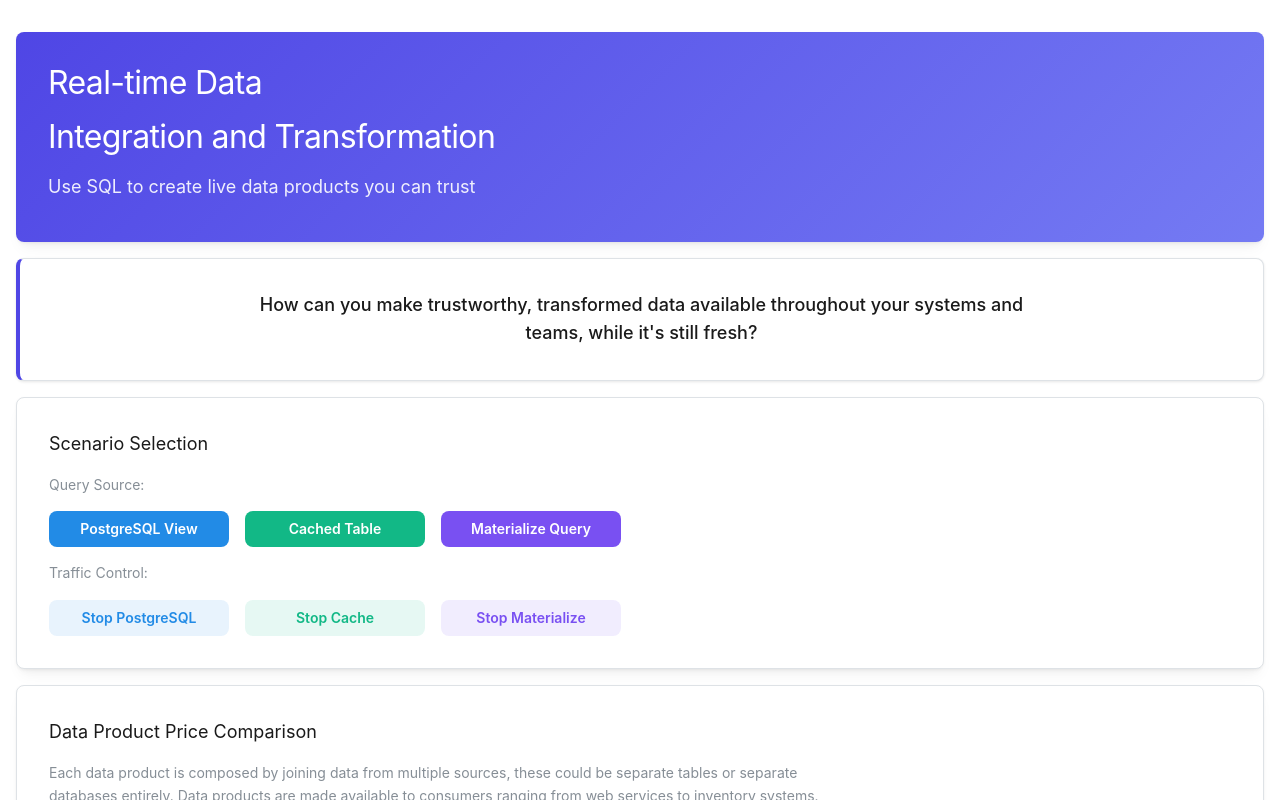
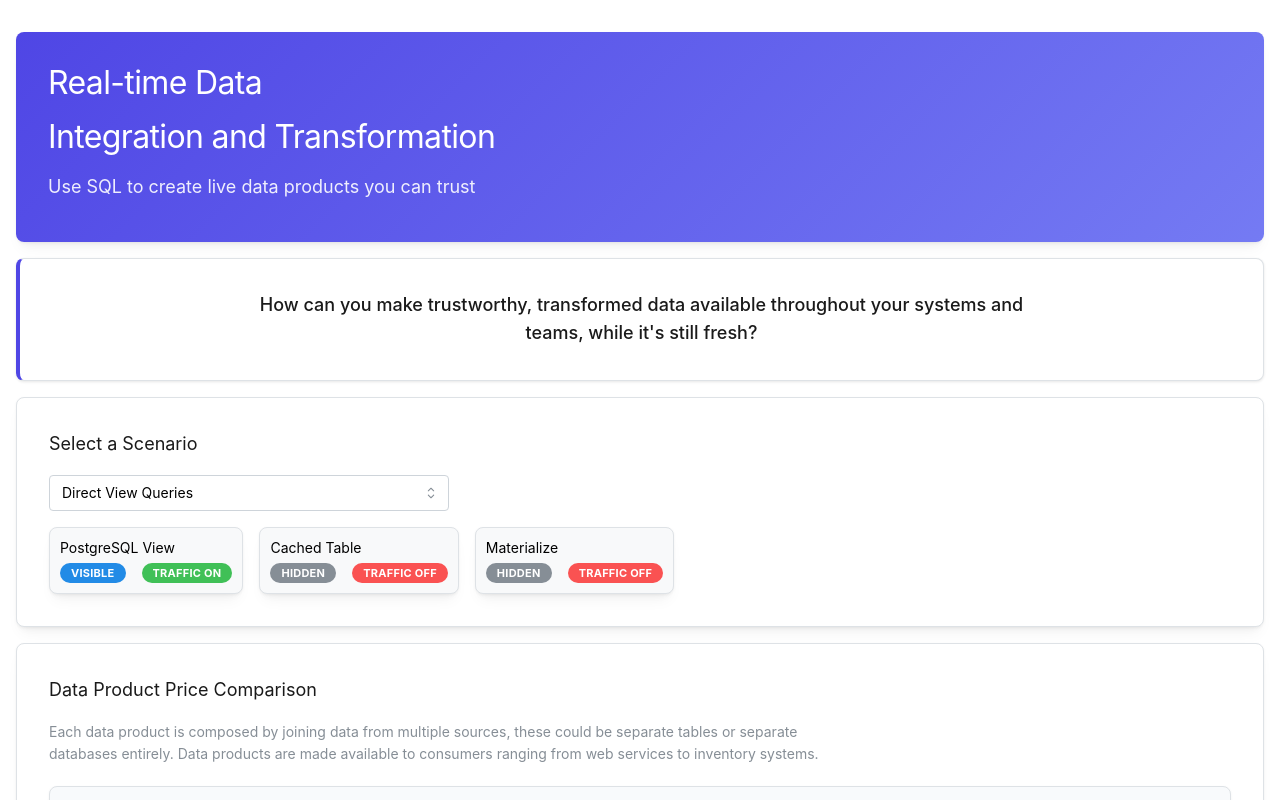
Before and after one commit to nstewart/freshmart-evolution, a React (Vite) app in the folder frontend/: page / in a window 1280 px wide. Shown: the top 800 px of the page. Built offline with nearby package versions, Linux system fonts and the light colour scheme; no server answers.

Commit message:
moved this to a scenario selector ux

```diff
--- a/frontend/src/App.jsx
+++ b/frontend/src/App.jsx
@@ -1,6 +1,6 @@
 import React, { useState, useEffect, useRef } from 'react';
 import axios from 'axios';
-import { MantineProvider, Container, TextInput, Button, Paper, Text, Group, Stack, Badge, LoadingOverlay, Slider, Image, Accordion, Grid } from '@mantine/core';
+import { MantineProvider, Container, TextInput, Button, Paper, Text, Group, Stack, Badge, LoadingOverlay, Slider, Image, Accordion, Grid, Divider, Select } from '@mantine/core';
 import { LineChart, Line, XAxis, YAxis, CartesianGrid, Tooltip, Legend, ResponsiveContainer } from 'recharts';
 import ContainersCPUChart from './components/ContainersCPUChart.jsx';
 
@@ -189,18 +189,19 @@ function App() {
   });
   const [scenarios, setScenarios] = useState({
     postgres: true,
-    materializeView: true,
-    materialize: true
+    materializeView: false,
+    materialize: false
   });
   const [trafficEnabled, setTrafficEnabled] = useState({
     postgres: true,
-    materializeView: true,
-    materialize: true
+    materializeView: false,
+    materialize: false
   });
   const productId = '1';
   const [isFetching, setIsFetching] = useState(false);
   const currentMetric = metrics[metrics.length - 1] || {};
   const lagStatus = getLagStatus(currentMetric.materialize_freshness);
+  const [currentScenario, setCurrentScenario] = useState('direct'); // Options: direct, batch, materialize, cqrs
 
   // Add refs for previous prices
   const prevPrices = useRef({
@@ -225,6 +226,61 @@ function App() {
       ...prev,
       [scenario]: !prev[scenario]
     }));
+  };
+
+  const handleScenarioChange = async (scenario) => {
+    setCurrentScenario(scenario);
+
+    // Configure scenarios and traffic based on selection
+    switch (scenario) {
+      case 'direct':
+        // Direct View Queries
+        setScenarios({
+          postgres: true,
+          materializeView: false,
+          materialize: false
+        });
+        if (!trafficEnabled.postgres) await handleTrafficToggle('postgres');
+        if (trafficEnabled.materializeView) await handleTrafficToggle('materializeView');
+        if (trafficEnabled.materialize) await handleTrafficToggle('materialize');
+        break;
+
+      case 'batch':
+        // Offload with Batch Computation
+        setScenarios({
+          postgres: true,
+          materializeView: true,
+          materialize: false
+        });
+        if (!trafficEnabled.postgres) await handleTrafficToggle('postgres');
+        if (!trafficEnabled.materializeView) await handleTrafficToggle('materializeView');
+        if (trafficEnabled.materialize) await handleTrafficToggle('materialize');
+        break;
+
+      case 'materialize':
+        // Add Materialize
+        setScenarios({
+          postgres: true,
+          materializeView: true,
+          materialize: true
+        });
+        if (!trafficEnabled.postgres) await handleTrafficToggle('postgres');
+        if (!trafficEnabled.materializeView) await handleTrafficToggle('materializeView');
+        if (!trafficEnabled.materialize) await handleTrafficToggle('materialize');
+        break;
+
+      case 'cqrs':
+        // Full Query Offload (CQRS)
+        setScenarios({
+          postgres: false,
+          materializeView: false,
+          materialize: true
+        });
+        if (trafficEnabled.postgres) await handleTrafficToggle('postgres');
+        if (trafficEnabled.materializeView) await handleTrafficToggle('materializeView');
+        if (!trafficEnabled.materialize) await handleTrafficToggle('materialize');
+        break;
+    }
   };
 
   useEffect(() => {
@@ -619,74 +675,55 @@ function App() {
             </Group>
           </Paper>
 
-          <Paper p="xl" className="hover-card">
-            <Text size="lg" weight={600} mb="md" style={{ color: '#1a1a1a' }}>Scenario Selection</Text>
-            <Stack spacing="xl">
-              <Stack spacing="xs">
-                <Text size="sm" weight={500} color="dimmed">Query Source:</Text>
-                <Group position="left" spacing="md">
-                  <Button
-                    onClick={() => toggleScenario('postgres')}
-                    variant={scenarios.postgres ? "filled" : "light"}
-                    color="blue"
-                    className="button-pulse"
-                    style={{ width: '180px' }}
-                  >
-                    PostgreSQL View
-                  </Button>
-                  <Button
-                    onClick={() => toggleScenario('materializeView')}
-                    variant={scenarios.materializeView ? "filled" : "light"}
-                    color="teal"
-                    className="button-pulse"
-                    style={{ width: '180px' }}
-                  >
-                    Cached Table
-                  </Button>
-                  <Button
-                    onClick={() => toggleScenario('materialize')}
-                    variant={scenarios.materialize ? "filled" : "light"}
-                    color="violet"
-                    className="button-pulse"
-                    style={{ width: '180px' }}
-                  >
-                    Materialize Query
-                  </Button>
-                </Group>
-              </Stack>
-
-              <Stack spacing="xs">
-                <Text size="sm" weight={500} color="dimmed">Traffic Control:</Text>
-                <Group position="left" spacing="md">
-                  <Button
-                    onClick={() => handleTrafficToggle('postgres')}
-                    variant={trafficEnabled.postgres ? "light" : "subtle"}
-                    color={trafficEnabled.postgres ? "blue" : "gray"}
-                    className="button-pulse"
-                    style={{ width: '180px' }}
-                  >
-                    {trafficEnabled.postgres ? "Stop PostgreSQL" : "Start PostgreSQL"}
-                  </Button>
-                  <Button
-                    onClick={() => handleTrafficToggle('materializeView')}
-                    variant={trafficEnabled.materializeView ? "light" : "subtle"}
-                    color={trafficEnabled.materializeView ? "teal" : "gray"}
-                    className="button-pulse"
-                    style={{ width: '180px' }}
-                  >
-                    {trafficEnabled.materializeView ? "Stop Cache" : "Start Cache"}
-                  </Button>
-                  <Button
-                    onClick={() => handleTrafficToggle('materialize')}
-                    variant={trafficEnabled.materialize ? "light" : "subtle"}
-                    color={trafficEnabled.materialize ? "violet" : "gray"}
-                    className="button-pulse"
-                    style={{ width: '180px' }}
-                  >
-                    {trafficEnabled.materialize ? "Stop Materialize" : "Start Materialize"}
-                  </Button>
-                </Group>
-              </Stack>
+          <Paper p="xl" withBorder style={{ backgroundColor: 'white' }}>
+            <Stack spacing="md">
+              <Text size="lg" weight={600} style={{ color: '#1a1a1a' }}>Select a Scenario</Text>
+              <Select
+                value={currentScenario}
+                onChange={handleScenarioChange}
+                data={[
+                  { value: 'direct', label: 'Direct View Queries' },
+                  { value: 'batch', label: 'Offload with Batch Computation' },
+                  { value: 'materialize', label: 'Add Materialize' },
+                  { value: 'cqrs', label: 'Full Query Offload (CQRS)' }
+                ]}
+                style={{ maxWidth: '400px' }}
+              />
+              <Group position="left" spacing="md">
+                <Paper p="xs" style={{ backgroundColor: '#f8f9fa', minWidth: '180px' }}>
+                  <Text size="sm" weight={500} mb={5}>PostgreSQL View</Text>
+                  <Group spacing="xs">
+                    <Badge color={scenarios.postgres ? "blue" : "gray"}>
+                      {scenarios.postgres ? "Visible" : "Hidden"}
+                    </Badge>
+                    <Badge color={trafficEnabled.postgres ? "green" : "red"}>
+                      {trafficEnabled.postgres ? "Traffic On" : "Traffic Off"}
+                    </Badge>
+                  </Group>
+                </Paper>
+                <Paper p="xs" style={{ backgroundColor: '#f8f9fa', minWidth: '180px' }}>
+                  <Text size="sm" weight={500} mb={5}>Cached Table</Text>
+                  <Group spacing="xs">
+                    <Badge color={scenarios.materializeView ? "blue" : "gray"}>
+                      {scenarios.materializeView ? "Visible" : "Hidden"}
+                    </Badge>
+                    <Badge color={trafficEnabled.materializeView ? "green" : "red"}>
+                      {trafficEnabled.materializeView ? "Traffic On" : "Traffic Off"}
+                    </Badge>
+                  </Group>
+                </Paper>
+                <Paper p="xs" style={{ backgroundColor: '#f8f9fa', minWidth: '180px' }}>
+                  <Text size="sm" weight={500} mb={5}>Materialize</Text>
+                  <Group spacing="xs">
+                    <Badge color={scenarios.materialize ? "blue" : "gray"}>
+                      {scenarios.materialize ? "Visible" : "Hidden"}
+                    </Badge>
+                    <Badge color={trafficEnabled.materialize ? "green" : "red"}>
+                      {trafficEnabled.materialize ? "Traffic On" : "Traffic Off"}
+                    </Badge>
+                  </Group>
+                </Paper>
+              </Group>
             </Stack>
           </Paper>
 
@@ -1074,6 +1111,77 @@ function App() {
               <Accordion.Control>Advanced</Accordion.Control>
               <Accordion.Panel>
                 <Stack spacing="md">
+                  <Stack spacing="xl">
+                    <Text size="lg" weight={600} style={{ color: '#1a1a1a' }}>Manual Controls</Text>
+                    <Stack spacing="xs">
+                      <Text size="sm" weight={500} color="dimmed">Query Source:</Text>
+                      <Group position="left" spacing="md">
+                        <Button
+                          onClick={() => toggleScenario('postgres')}
+                          variant={scenarios.postgres ? "filled" : "light"}
+                          color="blue"
+                          className="button-pulse"
+                          style={{ width: '180px' }}
+                        >
+                          PostgreSQL View
+                        </Button>
+                        <Button
+                          onClick={() => toggleScenario('materializeView')}
+                          variant={scenarios.materializeView ? "filled" : "light"}
+                          color="teal"
+                          className="button-pulse"
+                          style={{ width: '180px' }}
+                        >
+                          Cached Table
+                        </Button>
+                        <Button
+                          onClick={() => toggleScenario('materialize')}
+                          variant={scenarios.materialize ? "filled" : "light"}
+                          color="violet"
+                          className="button-pulse"
+                          style={{ width: '180px' }}
+                        >
+                          Materialize Query
+                        </Button>
+                      </Group>
+                    </Stack>
+
+                    <Stack spacing="xs">
+                      <Text size="sm" weight={500} color="dimmed">Traffic Control:</Text>
+                      <Group position="left" spacing="md">
+                        <Button
+                          onClick={() => handleTrafficToggle('postgres')}
+                          variant={trafficEnabled.postgres ? "light" : "subtle"}
+                          color={trafficEnabled.postgres ? "blue" : "gray"}
+                          className="button-pulse"
+                          style={{ width: '180px' }}
+                        >
+                          {trafficEnabled.postgres ? "Stop PostgreSQL" : "Start PostgreSQL"}
+                        </Button>
+                        <Button
+                          onClick={() => handleTrafficToggle('materializeView')}
+                          variant={trafficEnabled.materializeView ? "light" : "subtle"}
+                          color={trafficEnabled.materializeView ? "teal" : "gray"}
+                          className="button-pulse"
+                          style={{ width: '180px' }}
+                        >
+                          {trafficEnabled.materializeView ? "Stop Cache" : "Start Cache"}
+                        </Button>
+                        <Button
+                          onClick={() => handleTrafficToggle('materialize')}
+                          variant={trafficEnabled.materialize ? "light" : "subtle"}
+                          color={trafficEnabled.materialize ? "violet" : "gray"}
+                          className="button-pulse"
+                          style={{ width: '180px' }}
+                        >
+                          {trafficEnabled.materialize ? "Stop Materialize" : "Start Materialize"}
+                        </Button>
+                      </Group>
+                    </Stack>
+                  </Stack>
+
+                  <Divider my="md" />
+
                   <Group>
                     <Button
                       onClick={toggleIsolation}
```
